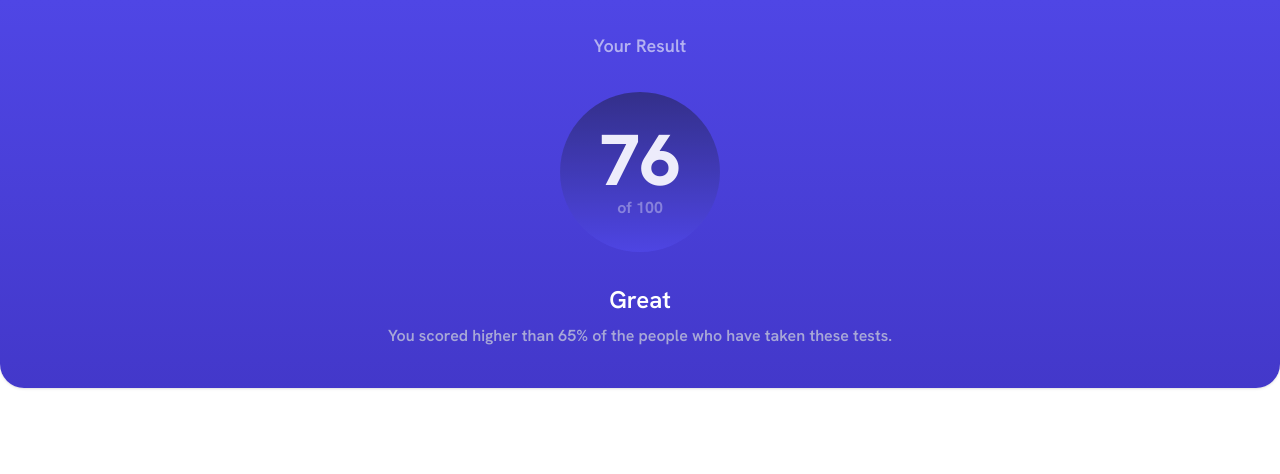
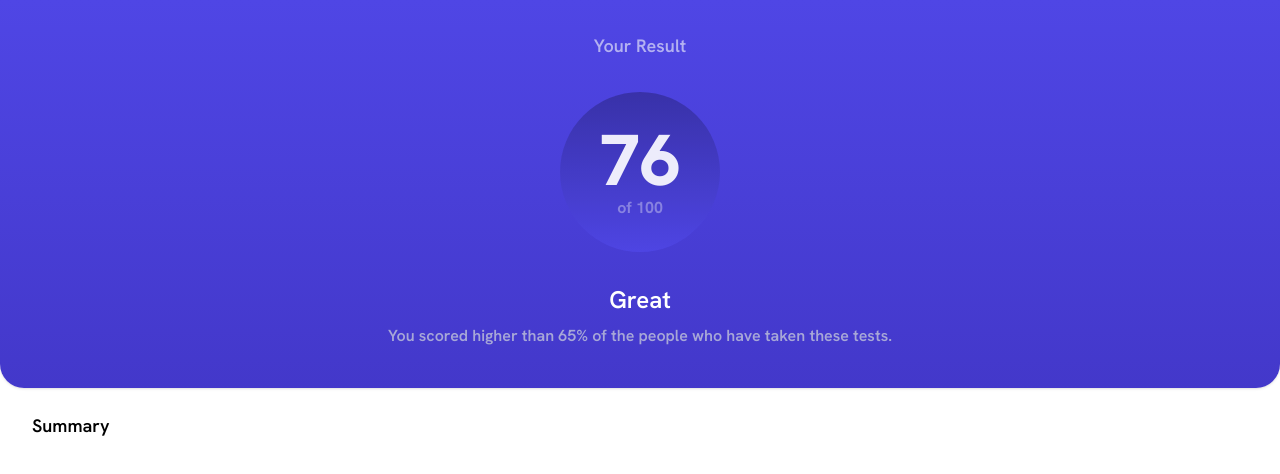
Before and after one commit to jameyhart/fe-results-summary-component, a Next.js app: page / in a window 1280 px wide. Shown: the top 474 px of the page. Built offline with nearby package versions, Linux system fonts and the light colour scheme.

Commit message:
Not looking too bad?
For a Friday night anyway! 😄

```diff
--- a/app/page.tsx
+++ b/app/page.tsx
@@ -1,6 +1,6 @@
 export default function Home() {
     return (
-        <div className="h-screen">
+        <div className="h-screen space-x-8 space-y-6">
             {/* Top section */}
             <div className="h-4/9 rounded-b-[24px] shadow bg-gradient-to-b from-indigo-600 to-indigo-700">
                 <div className="flex flex-col items-center justify-center h-full">
@@ -10,7 +10,7 @@ export default function Home() {
 
                     {/* Result */}
                     <div className="pb-8">
-                        <span className="flex flex-col rounded-full p-8 px-10 items-center justify-center opacity-90 bg-gradient-to-b from-indigo-900 to-indigo-600">
+                        <span className="flex flex-col rounded-full p-8 px-10 items-center justify-center opacity-90 bg-gradient-to-b from-indigo-800 to-indigo-600">
                             <p className="text-white text-7xl font-extrabold">
                                 76
                             </p>
@@ -31,7 +31,9 @@ export default function Home() {
             </div>
 
             {/* Bottom section */}
-            {/* TODO */}
+            <div className="h-5/9 text-lg font-semibold">
+                Summary
+            </div>
         </div>
     );
 }
```
